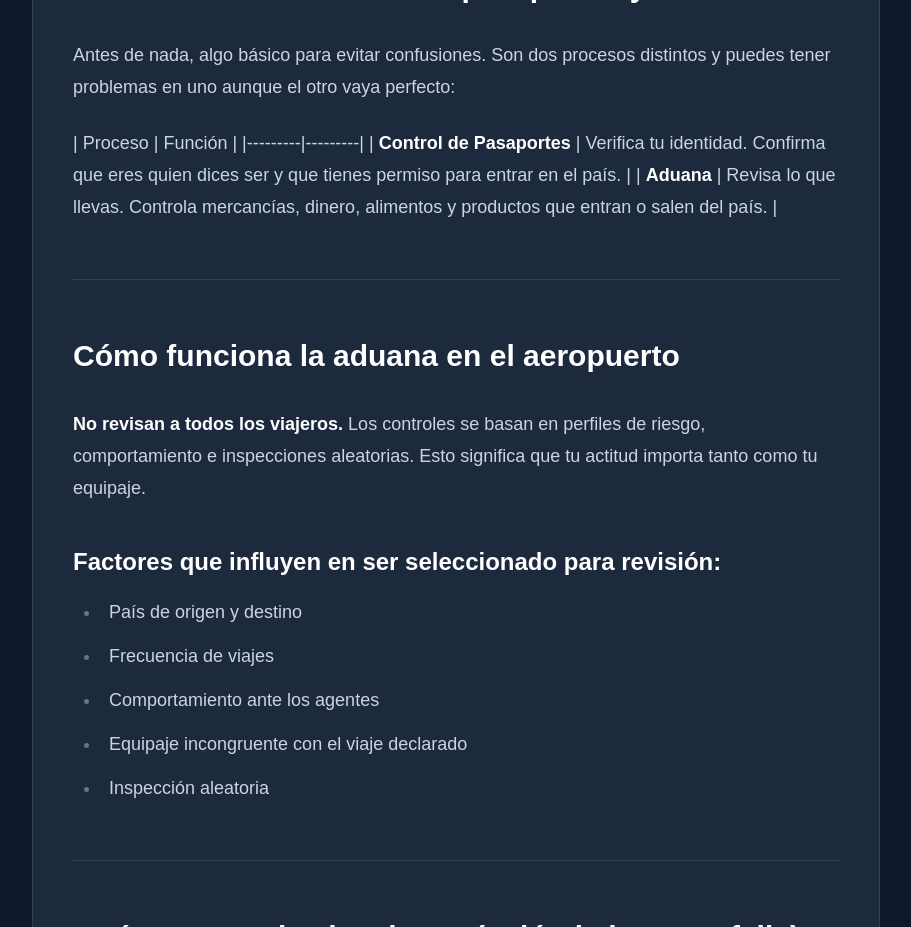
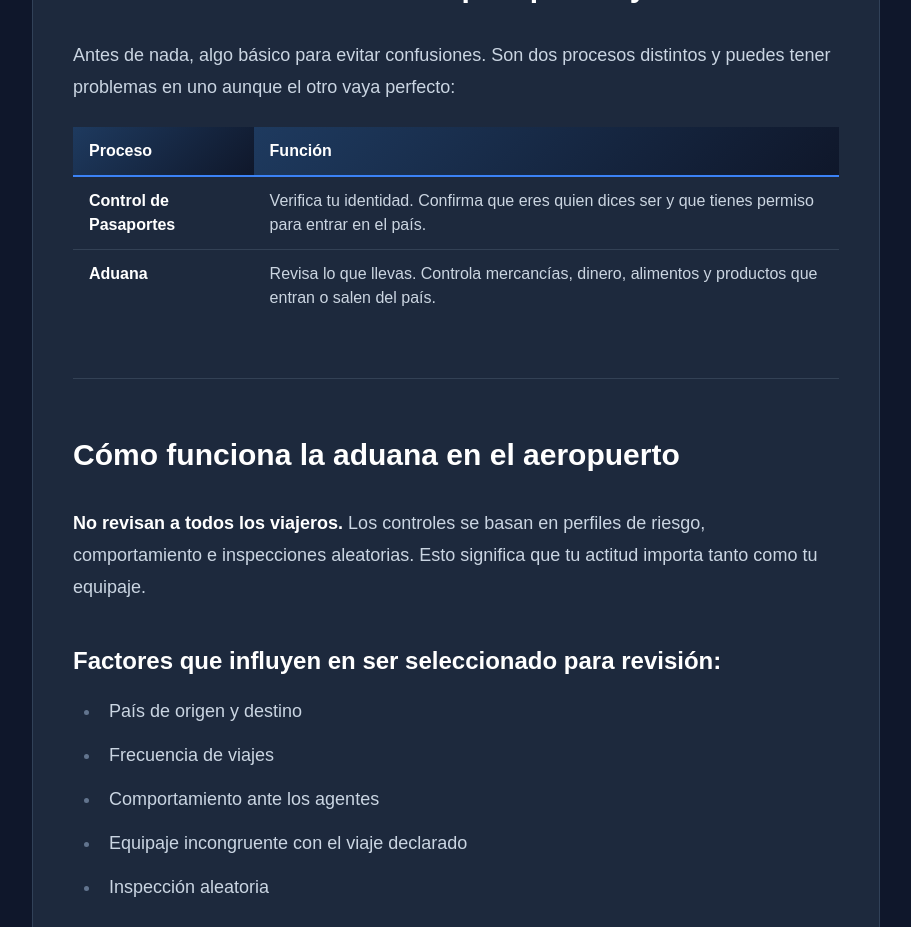
Before and after one commit to mcasrom/viaje-con-inteligencia, a Next.js app: page /blog/aduanas-aeropuerto in a window 1280 px wide. Shown: the part 940-1867 px from the top of the page, without its empty margins (184-1095 px from the left). Built offline with nearby package versions, Linux system fonts and the light colour scheme.

Commit message:
Enable tables in blog posts with remark-gfm

```diff
--- a/package.json
+++ b/package.json
@@ -23,6 +23,7 @@
     "react": "19.2.4",
     "react-dom": "19.2.4",
     "react-markdown": "^10.1.0",
+    "remark-gfm": "^4.0.1",
     "stripe": "^22.0.2"
   },
   "devDependencies": {
--- a/src/app/blog/[slug]/page.tsx
+++ b/src/app/blog/[slug]/page.tsx
@@ -1,6 +1,7 @@
 import Link from 'next/link';
 import { ArrowLeft, Calendar, Clock, Tag } from 'lucide-react';
 import ReactMarkdown from 'react-markdown';
+import remarkGfm from 'remark-gfm';
 import { getPostBySlug, getPostSlugs, getRelatedPosts } from '@/lib/posts';
 import ShareButtons from '@/components/ShareButtons';
 
@@ -88,7 +89,7 @@
               prose-blockquote:border-l-blue-500 prose-blockquote:text-slate-400
               prose-img:rounded-xl prose-img:shadow-lg prose-img:my-4
             ">
-              <ReactMarkdown>{post.content}</ReactMarkdown>
+              <ReactMarkdown remarkPlugins={[remarkGfm]}>{post.content}</ReactMarkdown>
             </div>
           </div>
 
```
Also changed, not shown: 1 other file (tests, documents, lock files or other folders).
